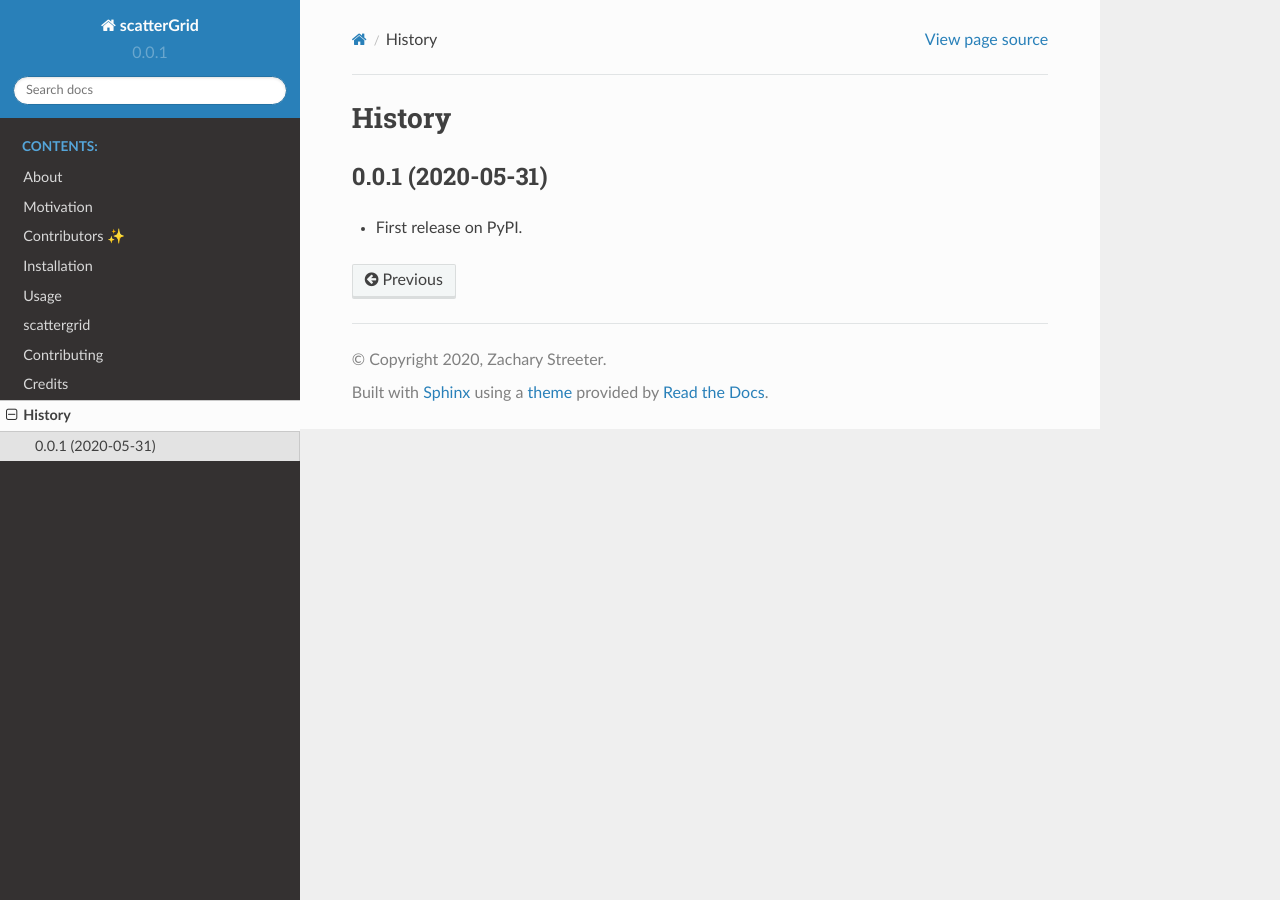
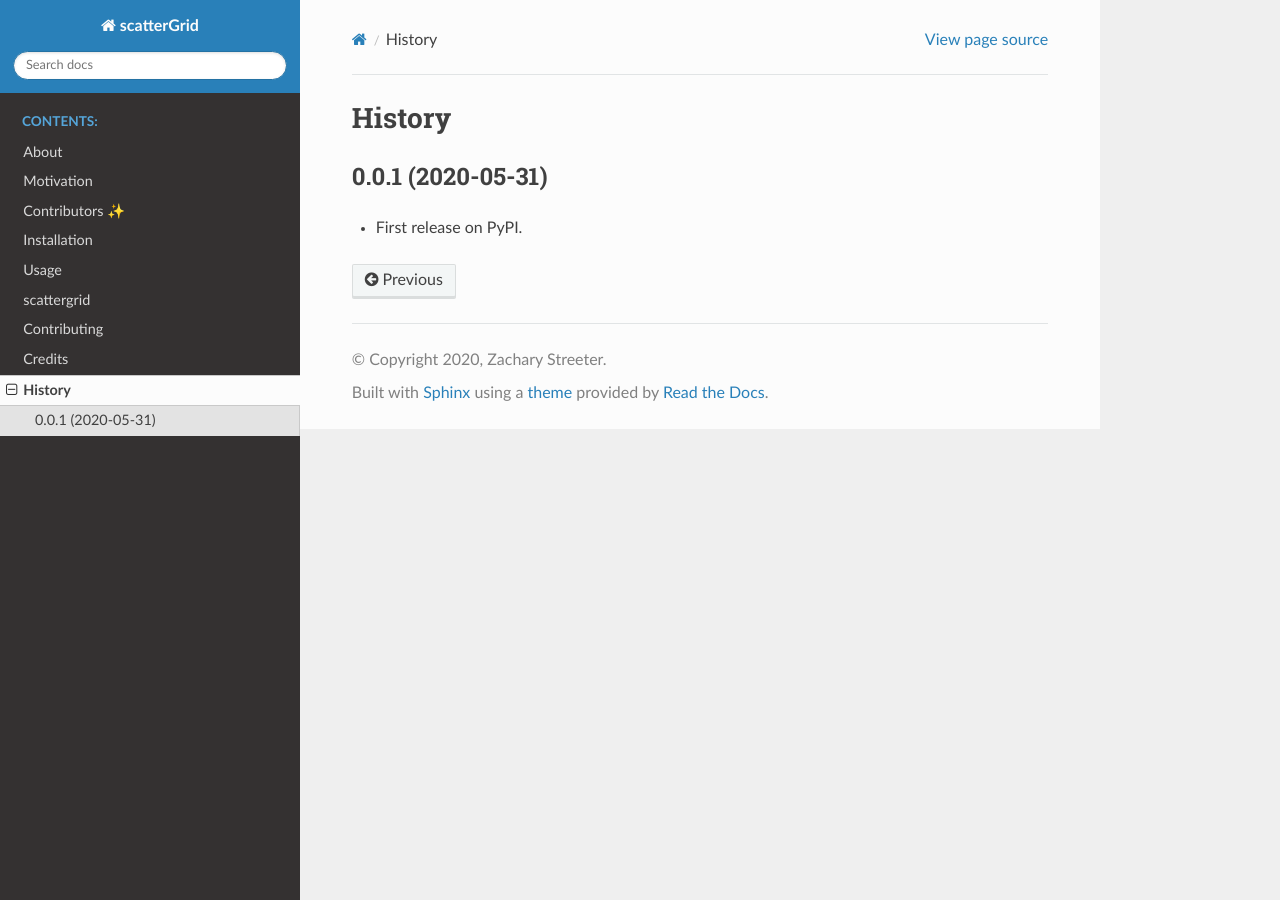
Before and after one commit to cwmccurdy/quantumGrid, a Sphinx documentation site: the page built from docs/history.rst, in a window 1280 px wide. Built offline with Sphinx 7.4.7 and the Read the Docs theme 2.0.0, drawn with Linux system fonts in a browser that asks for light colours.

```diff
--- a/docs/conf.py
+++ b/docs/conf.py
@@ -17,10 +17,10 @@
 # relative to the documentation root, use os.path.abspath to make it
 # absolute, like shown here.
 #
-import scattergrid
-import os
-import sys
-sys.path.insert(0, os.path.abspath('..'))
+# import scattergrid
+# import os
+# import sys
+# sys.path.insert(0, os.path.abspath('..'))
 
 # -- General configuration ---------------------------------------------
 
@@ -54,9 +54,9 @@ author = "Zachary Streeter"
 # the built documents.
 #
 # The short X.Y version.
-version = scattergrid.__version__
+# version = scattergrid.__version__
 # The full version, including alpha/beta/rc tags.
-release = scattergrid.__version__
+# release = scattergrid.__version__
 
 # The language for content autogenerated by Sphinx. Refer to documentation
 # for a list of supported languages.
```
